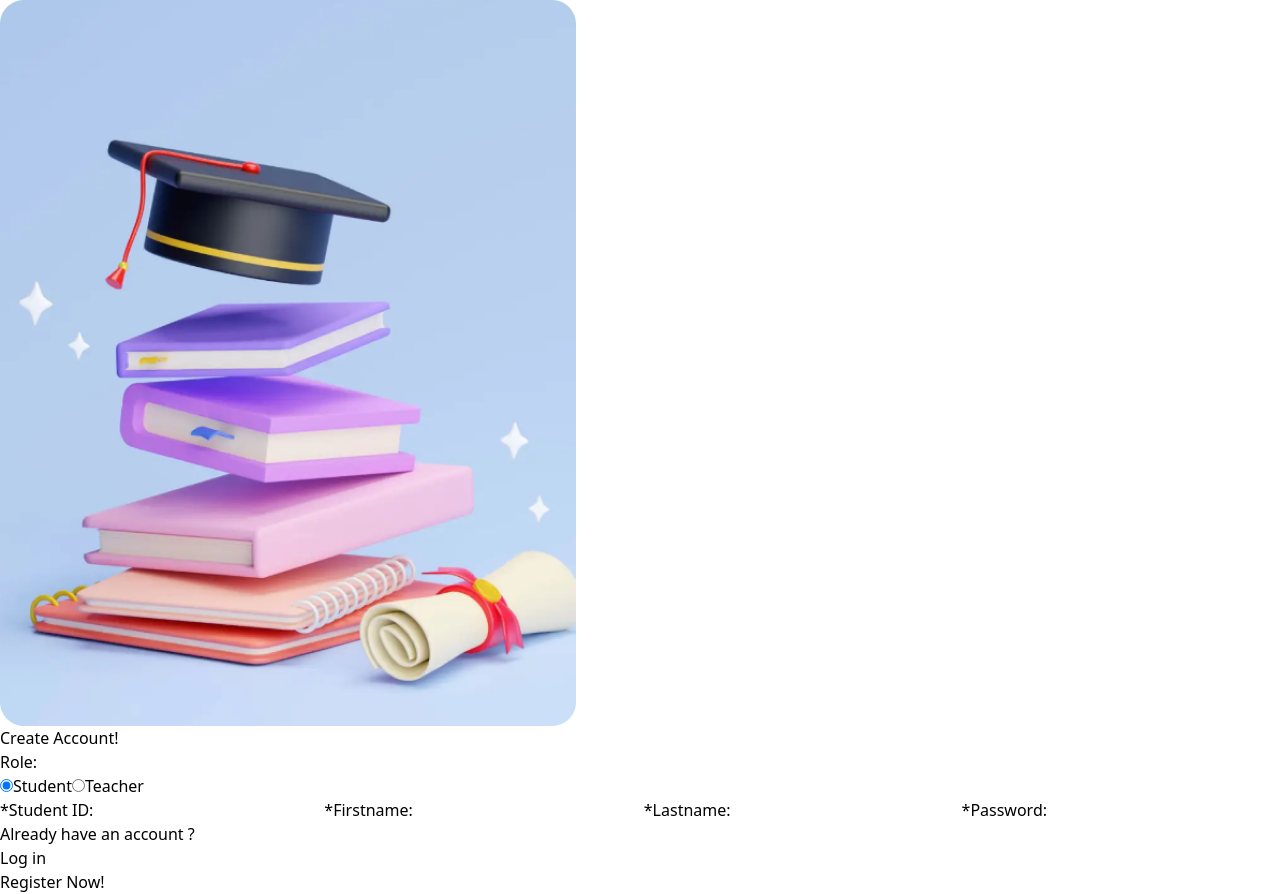
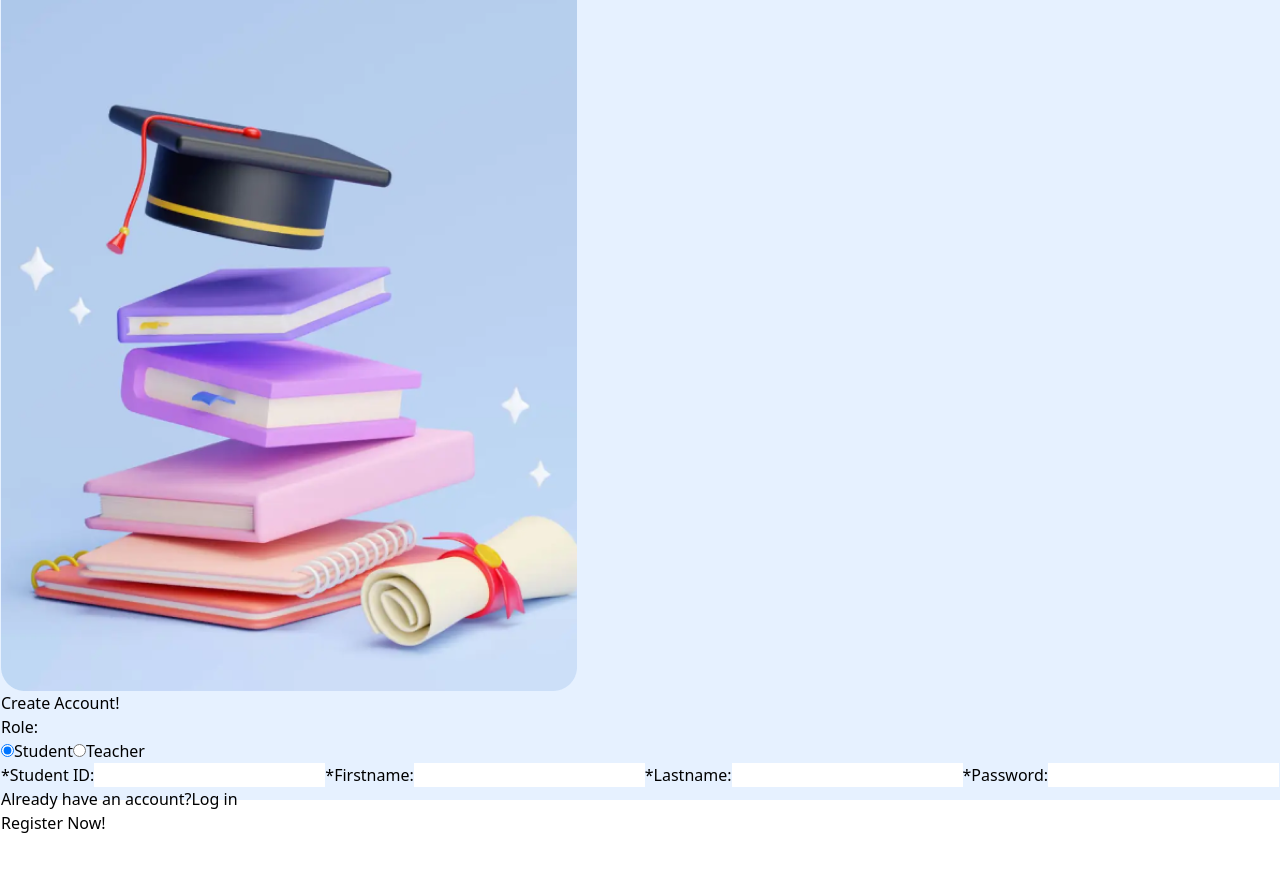
Before and after one commit to Putthakun/QuizzesManagementReact, a React (Vite) app in the folder QuizzesManagementFrontend/: page /register in a window 1280 px wide. After the commit the page ends 835 px from the top, so only its background shows below. Built offline with nearby package versions, Linux system fonts and the light colour scheme.

Commit message:
add register

```diff
--- a/QuizzesManagementFrontend/src/pages/common/register.jsx
+++ b/QuizzesManagementFrontend/src/pages/common/register.jsx
@@ -4,11 +4,9 @@ import axios from 'axios';
 import '../../styles/common/register.css';
 import coverImage from '../../assets/images/cover.png';
 
-
 function Register() {
-
     const navigate = useNavigate();
-    const [errorMessage, setErrorMessage] = useState('');
+    const [errorMessage, setErrorMessage] = useState({});
     const [role, setRole] = useState("student");
     const [userType, setUserType] = useState("student");
     const [firstname, setFirstname] = useState("");
@@ -19,6 +17,8 @@ function Register() {
 
     const handleRoleChange = (event) => {
         setRole(event.target.value);
+        setUserType(event.target.value);
+        setErrorMessage({});
     };
 
     const handleSubmit = async (event) => {
@@ -32,32 +32,25 @@ function Register() {
             student_id: userType === "student" ? studentId : undefined,
             teacher_id: userType === "teacher" ? teacherId : undefined,
         };
-        console.log("get data form", formData)
+        console.log("Form data:", formData);
 
         try {
-            if (userType === "student") {
-                const response = await axios.post('http://127.0.0.1:8000/api/blog/register/students/', formData, {
+            const url = userType === "student"
+                ? 'http://127.0.0.1:8000/api/blog/register/students/'
+                : 'http://127.0.0.1:8000/api/blog/register/teacher/';
+
+            const response = await axios.post(url, formData, {
                 headers: {
                     'Content-Type': 'application/json',
                 },
             });
 
             console.log('Success:', response.data);
-            } else {
-                const response = await axios.post('http://127.0.0.1:8000/api/blog/register/teacher/', formData, {
-                    headers: {
-                        'Content-Type': 'application/json',
-                    },
-                });
-                console.log('Success:', response.data);
-            }
             alert('Registration successful! You can now log in.');
             navigate('/login');
         } catch (error) {
-            if (error.response) {
             if (error.response && error.response.data) {
                 setErrorMessage(error.response.data); // เก็บ error message จาก backend
-                }
             } else {
                 console.error('Error:', error.message);
                 alert('Registration failed. Please try again.');
@@ -65,17 +58,15 @@ function Register() {
         }
     };
 
-
-
-
     return (
-        <div className="grid grid-cols-2 drop-shadow-[0_30px_60px_rgba(0,0,0,0.25)] bg-white  rounded-3xl ">
-
+        <div className="register_login">
+            <div className="grid grid-cols-2 drop-shadow-[0_30px_60px_rgba(0,0,0,0.25)] bg-white rounded-3xl">
                 <div className="max-w-lg">
-                <img src={coverImage} className="max-w-full h-auto rounded-lg"></img>
+                    <img src={coverImage} className="max-w-full h-auto rounded-lg" alt="Cover" />
                 </div>
                 <div className="flex flex-col items-center">
                     <h1 className="font-bold text-3xl mt-8">Create Account!</h1>
+
                     <label className="mt-6">Role:</label>
                     <div className="flex mt-2">
                         <label className="mr-6">
@@ -83,10 +74,7 @@ function Register() {
                                 type="radio"
                                 value="student"
                                 checked={role === "student"}
-                            onChange={(e) => {
-                                handleRoleChange(e);
-                                setUserType(e.target.value);
-                            }}
+                                onChange={handleRoleChange}
                                 className="hidden peer"
                             />
                             <span className={`inline-block cursor-pointer rounded-full border-2 p-2 text-center ${role === "student" ? "bg-blue-500 text-white border-blue-500" : "bg-white border-gray-300"} transition-colors duration-300`}>
@@ -98,28 +86,44 @@ function Register() {
                                 type="radio"
                                 value="teacher"
                                 checked={role === "teacher"}
-                            onChange={(e) => {
-                                handleRoleChange(e);
-                                setUserType(e.target.value);
-                            }}
-                            className="hidden peer" // ซ่อน input
+                                onChange={handleRoleChange}
+                                className="hidden peer"
                             />
                             <span className={`inline-block cursor-pointer rounded-full border-2 p-2 text-center ${role === "teacher" ? "bg-blue-500 text-white border-blue-500" : "bg-white border-gray-300"} transition-colors duration-300`}>
                                 Teacher
                             </span>
                         </label>
                     </div>
+
+                    <div className="mt-6">
                         {role === "student" && (
-                    <div className="mt-6 ">
+                            <>
                                 <label className="block">*Student ID:</label>
                                 <input
                                     type="text"
                                     value={studentId}
                                     onChange={(e) => setStudentId(e.target.value)}
-                            className="border border-gray-300 rounded-md p-1 w-80 mt-1 "
+                                    className="border border-gray-300 rounded-md p-1 w-80 mt-1"
                                 />
                                 {errorMessage.student_id && (
                                     <p className="text-red-500 mt-1">{errorMessage.student_id[0]}</p>
+                                )}
+                            </>
+                        )}
+
+                        {role === "teacher" && (
+                            <>
+                                <label className="block">*Teacher ID:</label>
+                                <input
+                                    type="text"
+                                    value={teacherId}
+                                    onChange={(e) => setTeacherId(e.target.value)}
+                                    className="border border-gray-300 rounded-md p-1 w-80 mt-1"
+                                />
+                                {errorMessage.teacher_id && (
+                                    <p className="text-red-500 mt-1">{errorMessage.teacher_id[0]}</p>
+                                )}
+                            </>
                         )}
 
                         <label className="block mt-4">*Firstname:</label>
@@ -127,7 +131,7 @@ function Register() {
                             type="text"
                             value={firstname}
                             onChange={(e) => setFirstname(e.target.value)}
-                            className="border border-gray-300 rounded-md p-1 w-80 mt-1 "
+                            className="border border-gray-300 rounded-md p-1 w-80 mt-1"
                         />
                         {errorMessage.firstname && (
                             <p className="text-red-500 mt-1">{errorMessage.firstname[0]}</p>
@@ -136,58 +140,9 @@ function Register() {
                         <label className="block mt-4">*Lastname:</label>
                         <input
                             type="text"
+                            value={lastname}
                             onChange={(e) => setLastname(e.target.value)}
-                            className="border border-gray-300 rounded-md p-1 w-80 mt-1 "
-                        />
-                          {errorMessage.firstname && (
-                            <p className="text-red-500 mt-1">{errorMessage.lastname[0]}</p>
-                        )}
-
-                        <label className="block mt-4">*Password:</label>
-                        <input
-                            type="text"
-                            onChange={(e) => setPassword(e.target.value)}
-                            className="border border-gray-300 rounded-md p-1 w-80 mt-1 "
-                        />
-                         {errorMessage.password && (
-                            <p className="text-red-500 mt-1">{errorMessage.password[0]}</p>
-                        )}
-
-                        <div className="flex mt-1">
-                            <div>Already have an account ?</div>
-                            <Link to="/login" className="ml-1 text-blue-500">Log in</Link>
-                        </div>
-                    </div>
-                )}
-
-
-                {role === "teacher" && (
-                    <div className="mt-6 ">
-                        <label className="block">*Teacher ID:</label>
-                        <input
-                            type="text"
-                            onChange={(e) => setTeacherId(e.target.value)}
-                            className="border border-gray-300 rounded-md p-1 w-80 mt-1 "
-                        />
-                         {errorMessage.teacher_id && (
-                            <p className="text-red-500 mt-1">{errorMessage.teacher_id[0]}</p>
-                        )}
-
-                        <label className="block mt-4">*Firstname:</label>
-                        <input
-                            type="text"
-                            onChange={(e) => setFirstname(e.target.value)}
-                            className="border border-gray-300 rounded-md p-1 w-80 mt-1 "
-                        />
-                         {errorMessage.firstname && (
-                            <p className="text-red-500 mt-1">{errorMessage.firstname[0]}</p>
-                        )}
-
-                        <label className="block mt-4">*Lastname:</label>
-                        <input
-                            type="text"
-                            onChange={(e) => setLastname(e.target.value)}
-                            className="border border-gray-300 rounded-md p-1 w-80 mt-1 "
+                            className="border border-gray-300 rounded-md p-1 w-80 mt-1"
                         />
                         {errorMessage.lastname && (
                             <p className="text-red-500 mt-1">{errorMessage.lastname[0]}</p>
@@ -195,25 +150,29 @@ function Register() {
 
                         <label className="block mt-4">*Password:</label>
                         <input
-                            type="text"
+                            type="password"
+                            value={password}
                             onChange={(e) => setPassword(e.target.value)}
-                            className="border border-gray-300 rounded-md p-1 w-80 mt-1 "
+                            className="border border-gray-300 rounded-md p-1 w-80 mt-1"
                         />
                         {errorMessage.password && (
                             <p className="text-red-500 mt-1">{errorMessage.password[0]}</p>
                         )}
 
-                        <div className="flex mt-1">
-                            <div>Already have an account ?</div>
+                        <div className="flex mt-4">
+                            <span>Already have an account?</span>
                             <Link to="/login" className="ml-1 text-blue-500">Log in</Link>
                         </div>
                     </div>
-                )}
+
                     <div className="mt-8">
                         <button
+                            onClick={handleSubmit}
                             className="bg-blue-500 p-2 w-64 rounded-full text-white font-medium text-md transition ease-in-out delay-150 bg-blue-500 hover:-translate-y-1 hover:scale-110 hover:bg-indigo-500 duration-300"
-                        onClick={handleSubmit}
-                    >Register Now!</button>
+                        >
+                            Register Now!
+                        </button>
+                    </div>
                 </div>
             </div>
         </div>
```
Lines whose indentation alone changed are shown as unchanged.
